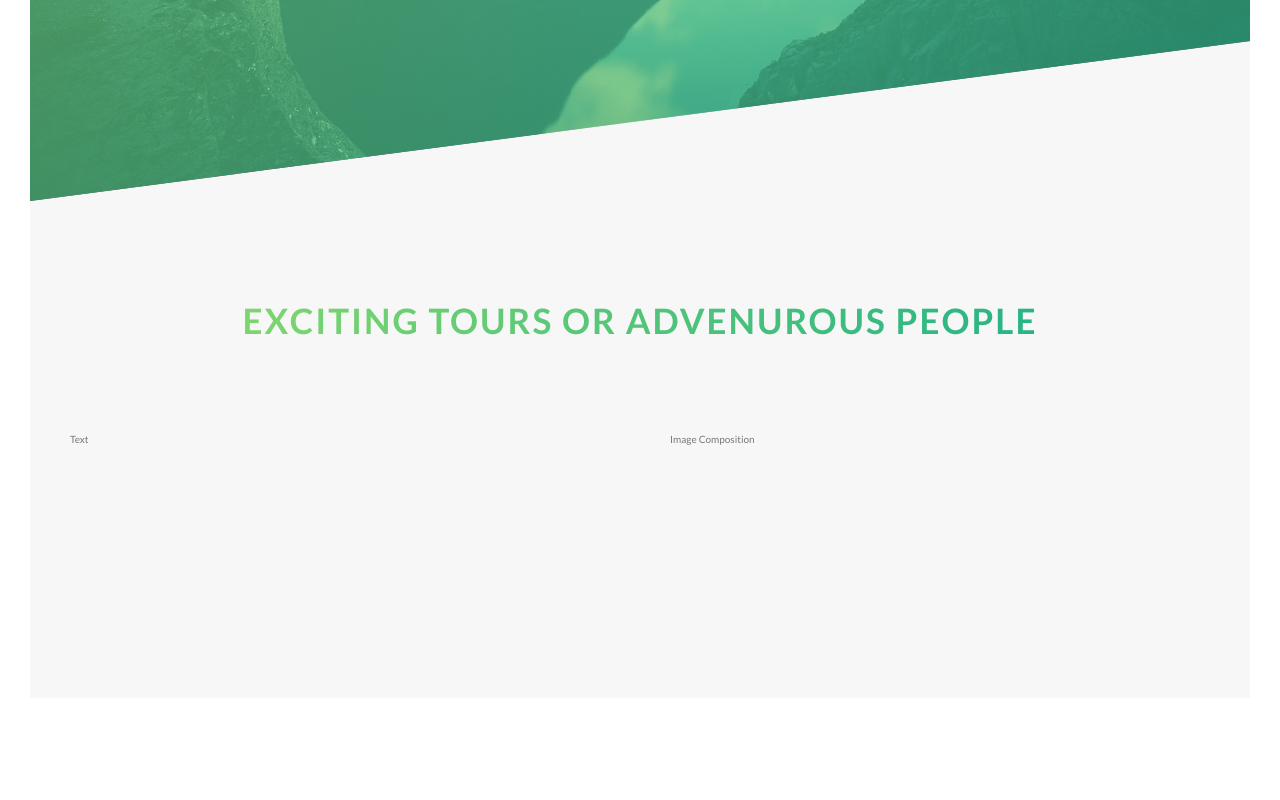
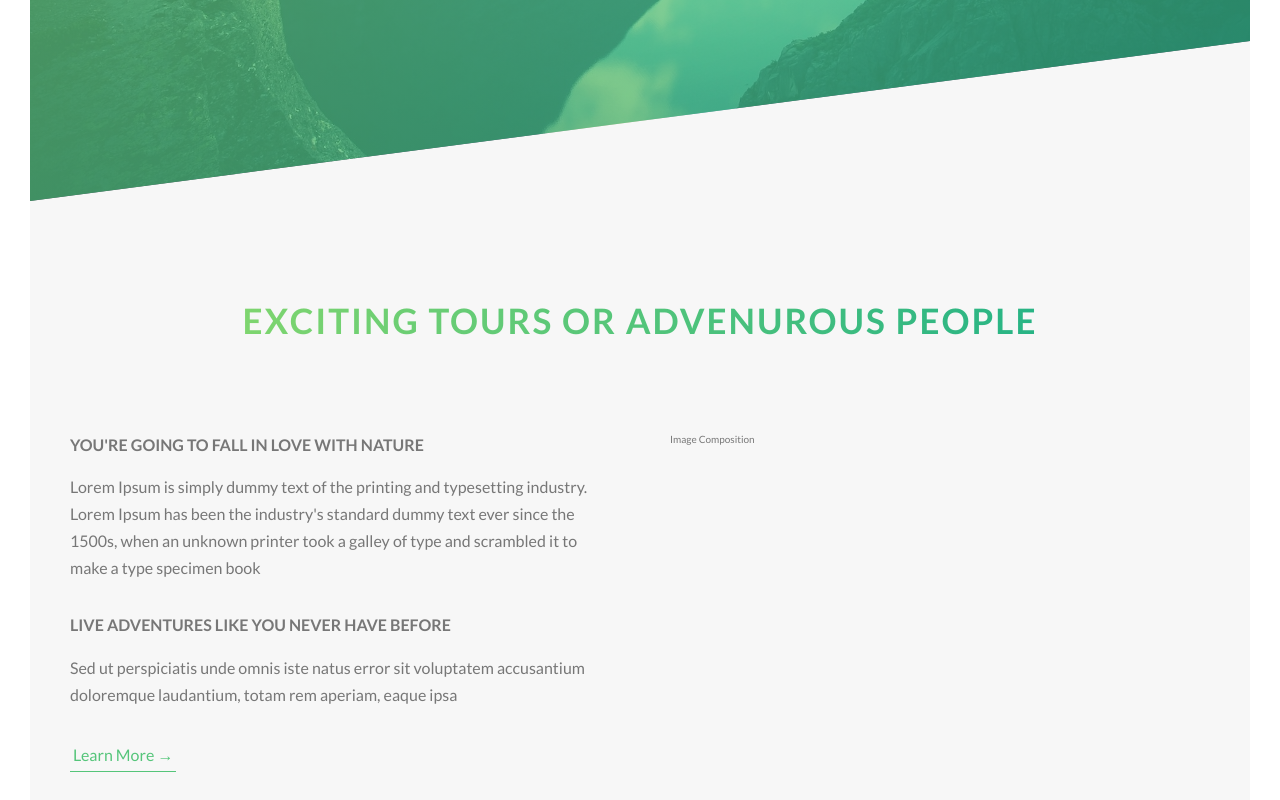
Before and after one commit to Harkindey/Natours-React, a React app: page / in a window 1280 px wide. Shown: the part 589-1389 px from the top of the page. Before the commit the page ends 1317 px from the top, so only its background shows below. Built offline with nearby package versions, Linux system fonts and the light colour scheme.

Commit message:
About page  - contents  - button styling  - button animation

```diff
--- a/src/Components/About.js
+++ b/src/Components/About.js
@@ -4,13 +4,33 @@ class About extends Component {
 	render() {
 		return (
 			<section className="section-about">
-				<div className="u-center-text u-margin-bottom-8">
+				<div className="u-center-text u-margin-bottom-big">
 					<h2 className="heading-secondary">
 						Exciting tours or advenurous people
 					</h2>
 				</div>
 				<div className="row">
-					<div className="col-1-of-2">Text</div>
+					<div className="col-1-of-2">
+						<h3 className="heading-tertiary u-margin-bottom-small">
+							You're Going to fall in love with nature
+						</h3>
+						<p className="paragraph">
+							Lorem Ipsum is simply dummy text of the printing and typesetting
+							industry. Lorem Ipsum has been the industry's standard dummy text
+							ever since the 1500s, when an unknown printer took a galley of
+							type and scrambled it to make a type specimen book
+						</p>
+						<h3 className="heading-tertiary u-margin-bottom-small">
+							Live Adventures like you never have before
+						</h3>
+						<p className="paragraph">
+							Sed ut perspiciatis unde omnis iste natus error sit voluptatem
+							accusantium doloremque laudantium, totam rem aperiam, eaque ipsa
+						</p>
+						<a href="#" className="btn-text">
+							Learn More &rarr;
+						</a>
+					</div>
 					<div className="col-1-of-2">Image Composition</div>
 				</div>
 			</section>
--- a/src/sass/abstract/_variables.scss
+++ b/src/sass/abstract/_variables.scss
@@ -9,6 +9,8 @@ $color-grey-dark: #777;
 $color-white:#fff;
 $color-black: #000;
 
+//FONT
+$default-font-size: 1.6rem;
 //GRID
 $grid-width: 114rem;
 $gutter-vertical: 8rem;
--- a/src/sass/base/_typography.scss
+++ b/src/sass/base/_typography.scss
@@ -8,11 +8,10 @@ body {
 }
 
 .heading-primary {
-    color:$color-white;
+  color: $color-white;
   text-transform: uppercase;
   backface-visibility: hidden;
   margin-bottom: 6rem;
-
   &--main {
     display: block;
     font-size: 6rem;
@@ -20,13 +19,12 @@ body {
     letter-spacing: 3.5rem;
     animation-name: moveInLeft;
     animation-duration: 1s;
-    animation-timing-function: ease-out; /* ease-in */
-
+    animation-timing-function: ease-out;
+    /* ease-in */
     /* animation-delay: 3s;
        animation-iteration-count: 3;
     */
   }
-
   &--sub {
     display: block;
     font-size: 2rem;
@@ -36,7 +34,6 @@ body {
     /* animation-name: moveInRight;
       animation-duration: 1s;
       animation-timing-function: ease-out;  */
-
     /* animation-delay: 3s;
         animation-iteration-count: 3;
         */
@@ -54,9 +51,21 @@ body {
   color: transparent;
   letter-spacing: 2px;
   transition: all .2s;
-
-  &:hover{
+  &:hover {
     transform: skewY(2deg) skewX(15deg) scale(1.1);
     text-shadow: .5rem 1rem 2rem rgba($color-black, .2);
   }
 }
+
+.heading-tertiary {
+  font-size: $default-font-size;
+  font-weight: 700;
+  text-transform: uppercase;
+}
+
+.paragraph {
+  font-size: $default-font-size;
+  &:not(:last-child) {
+    margin-bottom: 3rem;
+  }
+}
--- a/src/sass/base/_utilities.scss
+++ b/src/sass/base/_utilities.scss
@@ -2,6 +2,14 @@
     text-align: center;
 }
 
-.u-margin-bottom-8{
+.u-margin-bottom-big{
     margin-bottom: 8rem;
 }
+
+.u-margin-bottom-small{
+    margin-bottom: 1.5rem;
+}
+
+.u-margin-bottom-medium{
+    margin-bottom: 4rem;
+}
--- a/src/sass/microComponents/_buttons.scss
+++ b/src/sass/microComponents/_buttons.scss
@@ -8,7 +8,7 @@
     border-radius: 10rem;
     transition: all .2s;
     position: relative;
-    font-size: 1.6rem;
+    font-size: $default-font-size;
     }
 
     &:hover {
@@ -51,3 +51,28 @@
     animation-fill-mode: backwards;
     }
 }
+
+.btn-text {
+    &:link,
+    &:visited{
+        font-size: $default-font-size;
+        color: $color-primary;
+        display:inline-block;
+        text-decoration: none;
+        border-bottom: 1px solid $color-primary;
+        padding: 3px;
+        transition: all .2s;
+    }
+
+    &:hover {
+        background-color: $color-primary;
+        color: $color-white;
+        box-shadow: 0 1rem 2rem rgba($color-black, .15);
+        transform: translateY(-2px);
+    }
+
+    &:active{
+        box-shadow: 0 .5rem 1rem rgba($color-black, .15);
+        transform: translateY(0);
+    }
+}
```
Lines whose indentation alone changed are shown as unchanged.
